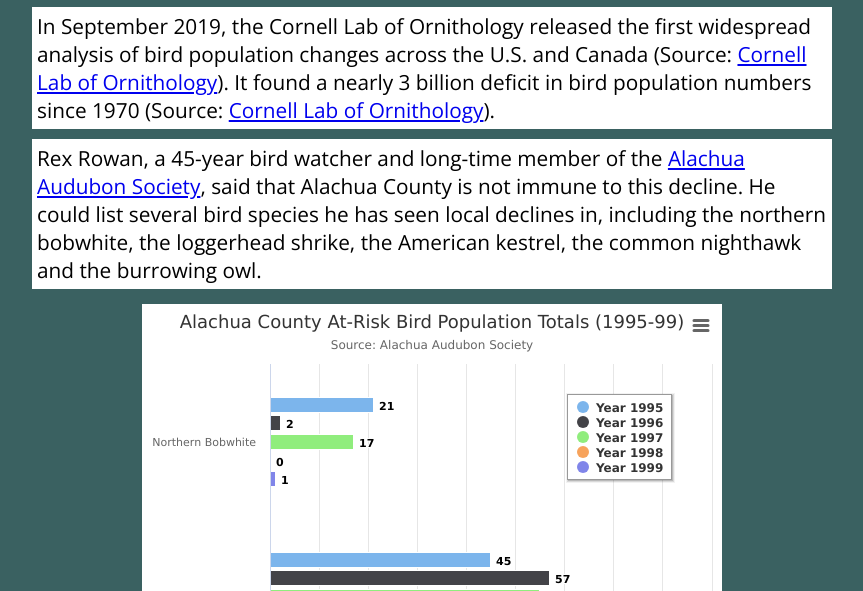
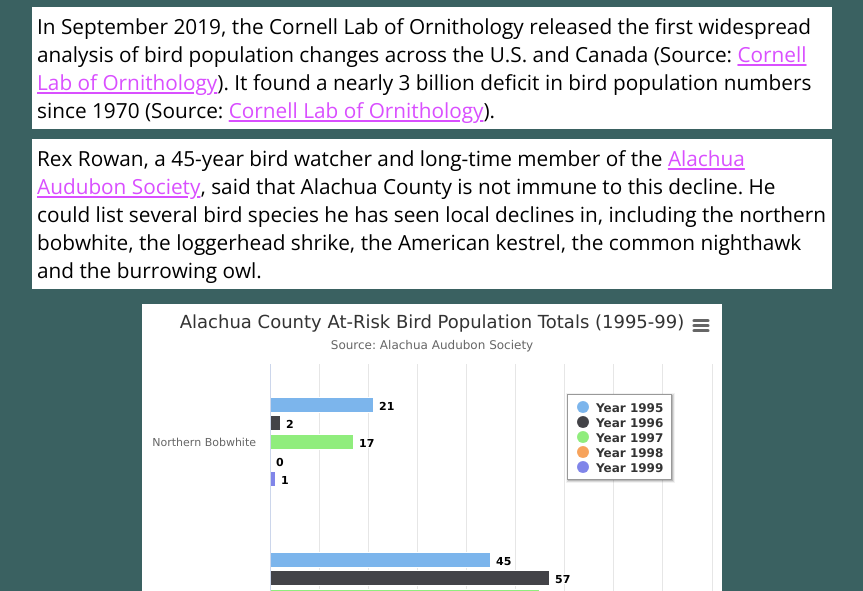
Before and after one commit to brittneymiller8/final-project, a plain HTML site: page index.html in a window 1280 px wide. Shown: the part 209-800 px from the top of the page, without its empty margins (208-1071 px from the left). Drawn offline with nearby package versions, Linux system fonts and the light colour scheme.

Commit message:
final update

```diff
--- a/styles/main.css
+++ b/styles/main.css
@@ -123,6 +123,16 @@
   margin: 20px;
   padding: 10px;
 }
+
+a {
+    color: #D94FFF; /* keep */
+}
+
+a:hover {
+    color: #f4cdb7; /* keep */
+    text-decoration: none; /* keep */
+}
+
 @media screen and (max-width: 600px) {
   #container {
     padding: 0px;
```
